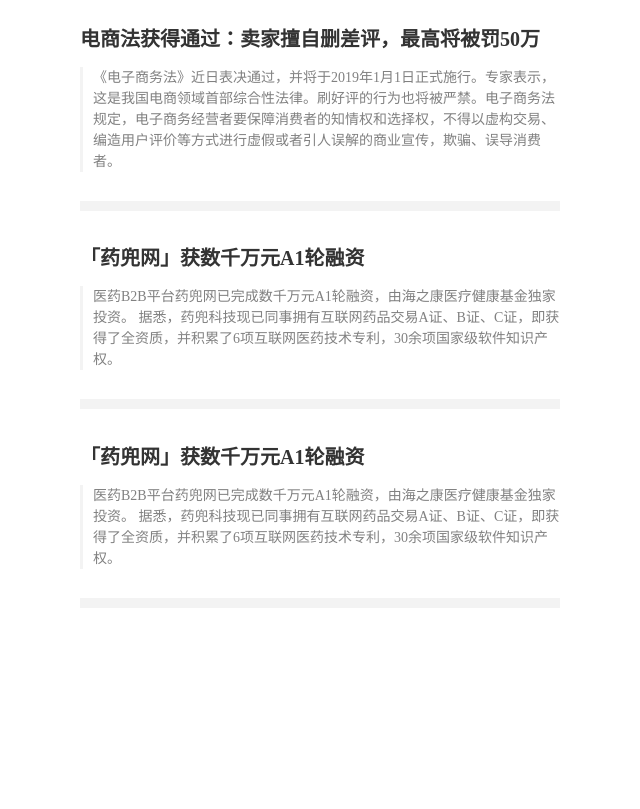
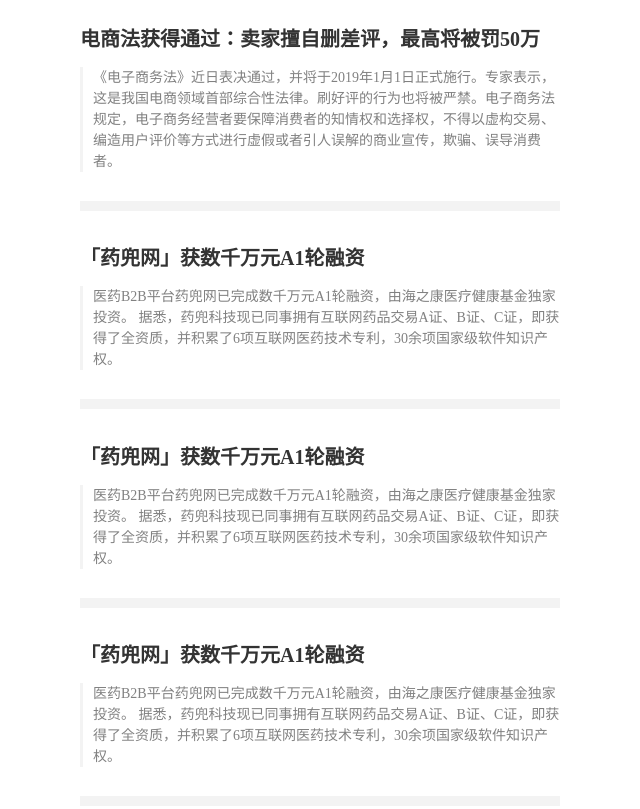
Before and after one commit to nieyafei/front-end-resources, a plain HTML site: page example/index2.html in a window 1280 px wide. Shown: the part 1977-2786 px from the top of the page, without its empty margins (320-960 px from the left). Before the commit the page ends 2593 px from the top, so only its background shows below. Drawn offline with Linux system fonts and the light colour scheme.

Commit message:
update 更新

```diff
--- a/example/index2.html
+++ b/example/index2.html
@@ -126,7 +126,15 @@
         <p style="color: #818181;line-height: 1.5;font-family: PingFang-SC-Regular;font-size: 14px;padding-left: 10px;border-left:3px solid #F3F3F3">
             医药B2B平台药兜网已完成数千万元A1轮融资，由海之康医疗健康基金独家投资。 据悉，药兜科技现已同事拥有互联网药品交易A证、B证、C证，即获得了全资质，并积累了6项互联网医药技术专利，30余项国家级软件知识产权。
         </p>
-        </section>
+      </section>
+      <section style="padding: 15px 0;border-bottom: 10px solid #F3F3F3;background: #fff;">
+        <h2 style="font-family: PingFang-SC-Bold;font-weight: bold;font-size: 20px;color: #333;margin-bottom: 15px;">
+            「药兜网」获数千万元A1轮融资
+        </h2>
+        <p style="color: #818181;line-height: 1.5;font-family: PingFang-SC-Regular;font-size: 14px;padding-left: 10px;border-left:3px solid #F3F3F3">
+            医药B2B平台药兜网已完成数千万元A1轮融资，由海之康医疗健康基金独家投资。 据悉，药兜科技现已同事拥有互联网药品交易A证、B证、C证，即获得了全资质，并积累了6项互联网医药技术专利，30余项国家级软件知识产权。
+        </p>
+      </section>
   </div>
 </body>
 </html>
```
